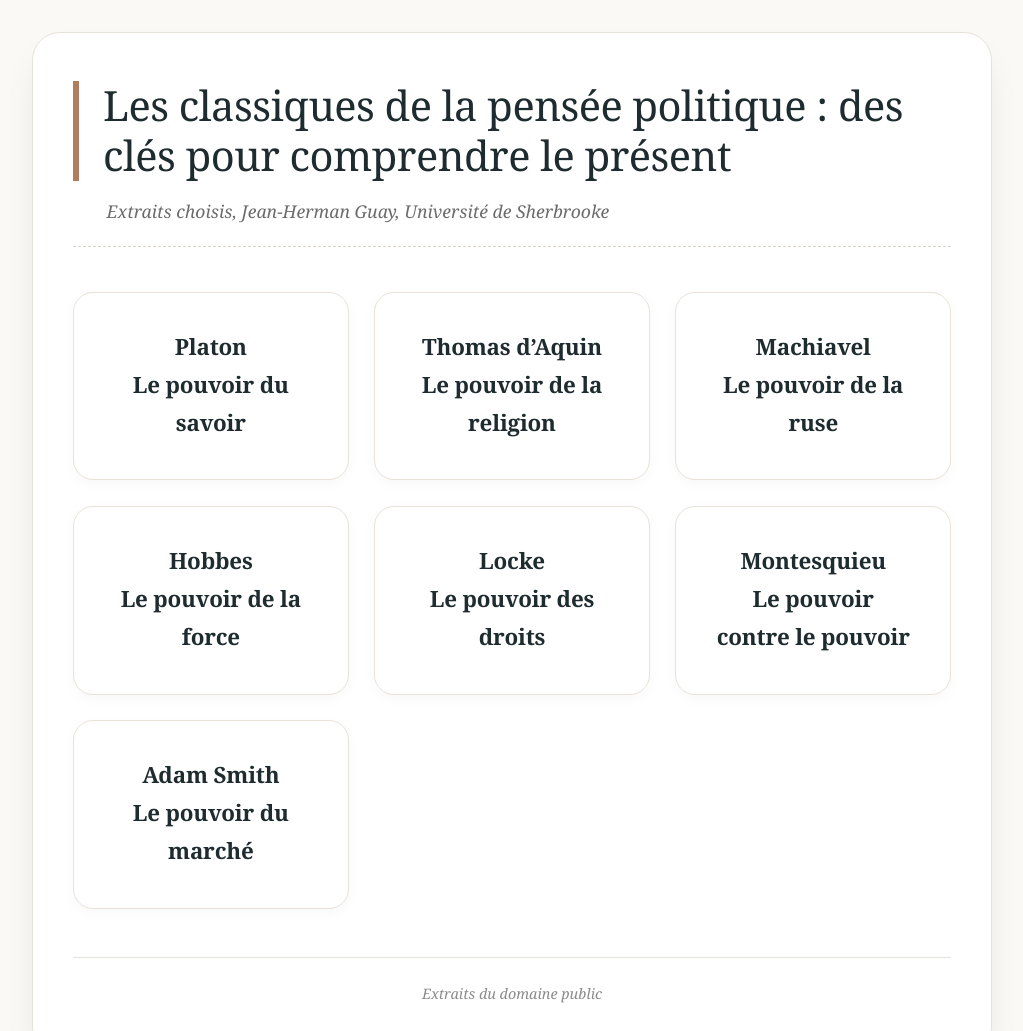
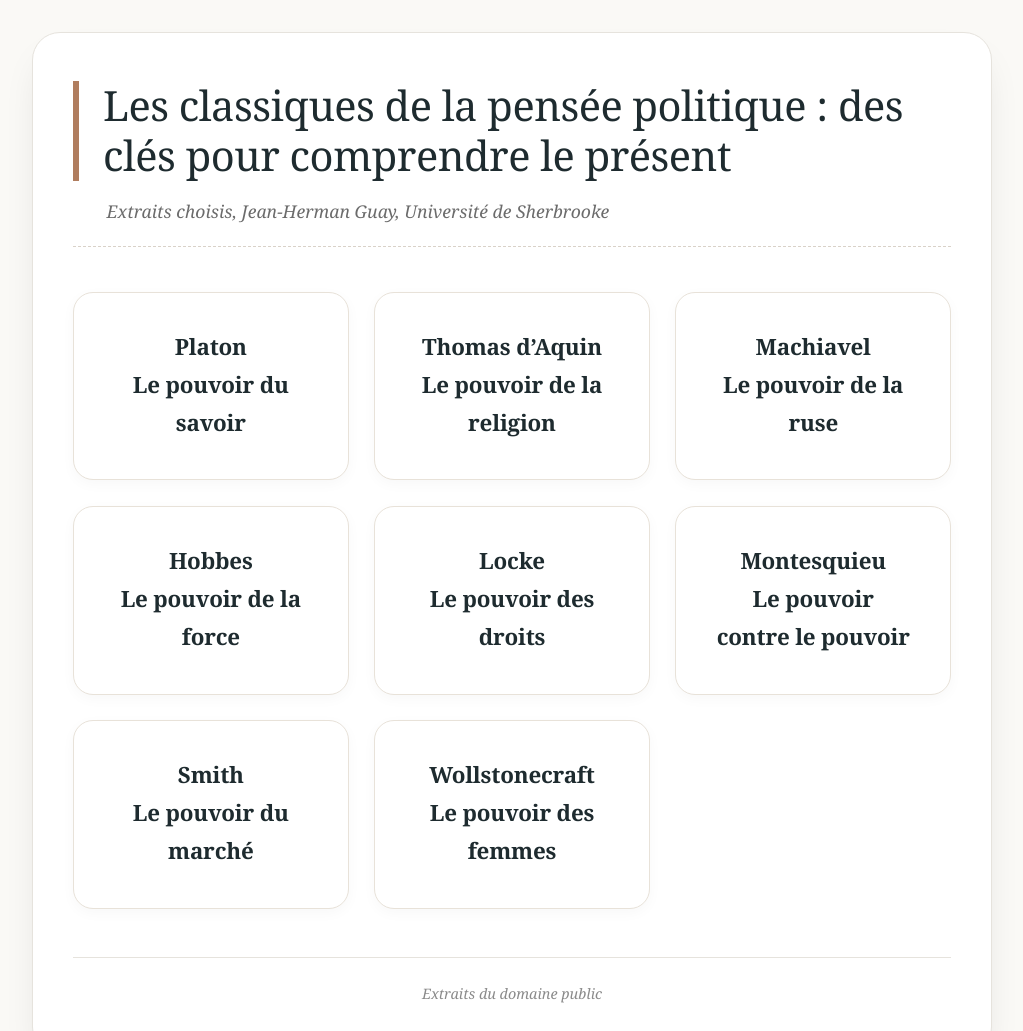
Before and after one commit to jhguay/DonneesEnMain, a plain HTML site: page GuayClassiques.html in a window 1280 px wide. Shown: the top 1031 px of the page, without its empty margins (128-1151 px from the left). Drawn offline with Linux system fonts and the light colour scheme.

```diff
--- a/GuayClassiques.html
+++ b/GuayClassiques.html
@@ -184,13 +184,13 @@
     </div>
 
     <div class="carte">
-      <a href="GuayPolitiqueSmithTextes.html" class="auteur">Adam Smith<br>Le pouvoir du marché</a>
+      <a href="GuayPolitiqueSmithTextes.html" class="auteur">Smith<br>Le pouvoir du marché</a>
+    </div>
+
+    <div class="carte">
+      <a href="GuayPolitiqueFemmesTextes.html" class="auteur">Wollstonecraft<br>Le pouvoir des femmes</a>
     </div>
 <!--
-    <div class="carte">
-      <a href="wollstonecraft.html" class="auteur">Mary Wollstonecraft</a>
-    </div>
-
     <div class="carte">
       <a href="marx.html" class="auteur">Karl Marx</a>
     </div>
```
